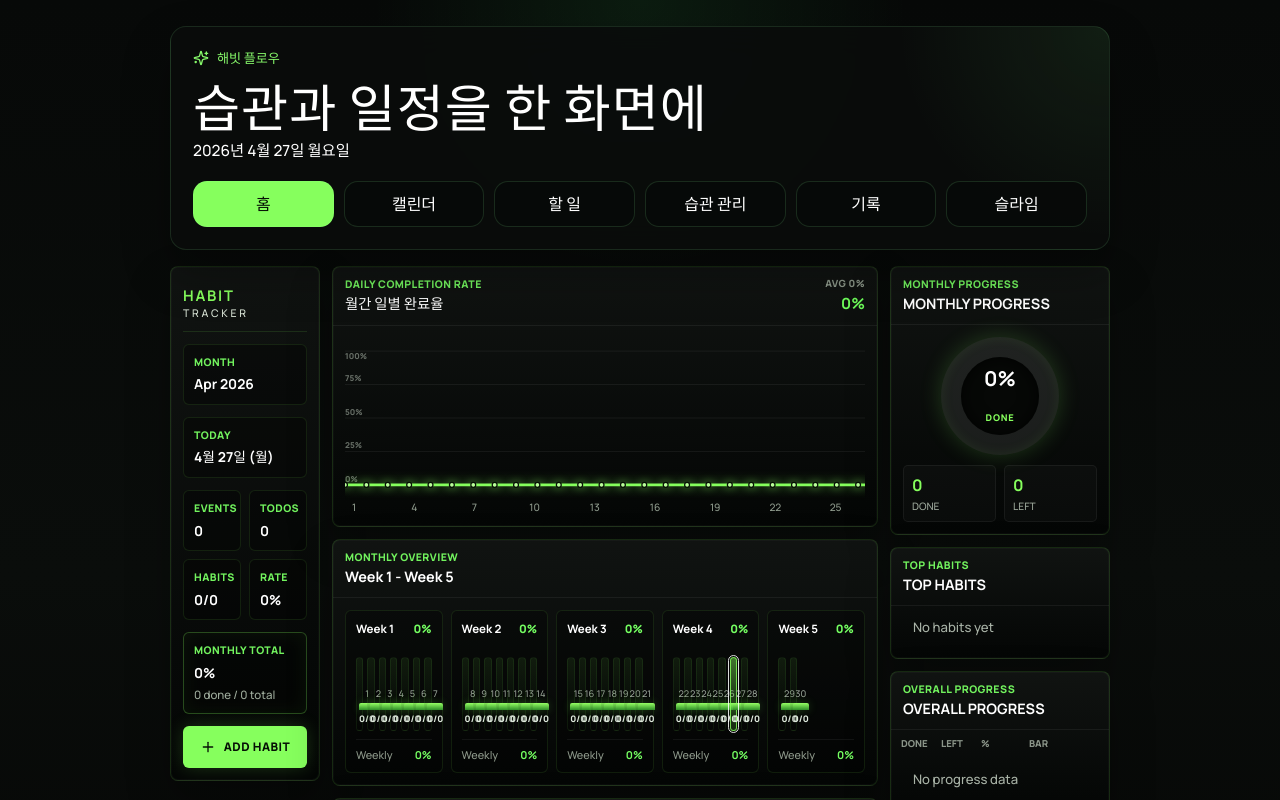
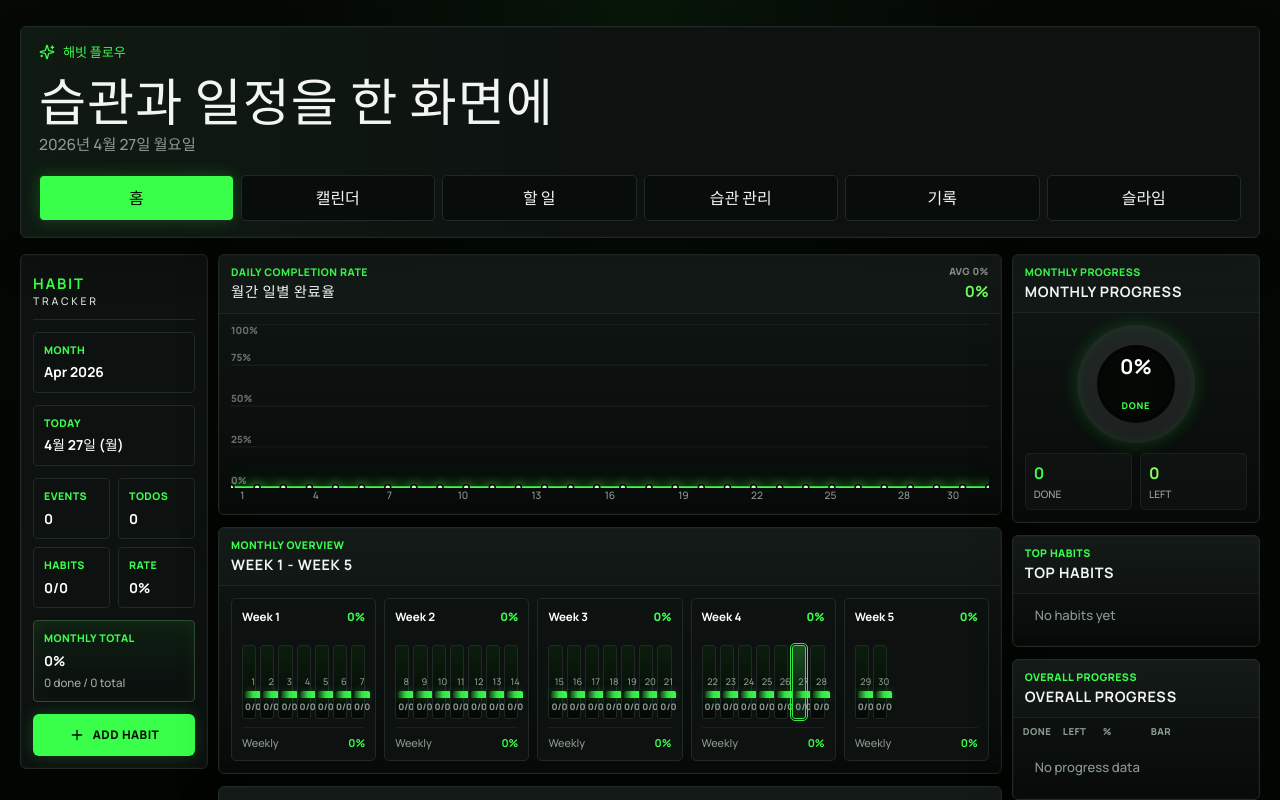
Before and after one commit to ansldk614-rgb/habit-flow, a React (Vite) app: page / in a window 1280 px wide. Shown: the top 800 px of the page. Built offline with nearby package versions, Linux system fonts and the light colour scheme.

Commit message:
Improve neon dashboard styling

```diff
--- a/src/styles.css
+++ b/src/styles.css
@@ -3636,3 +3636,440 @@ textarea {
     max-height: calc(92vh - 78px);
   }
 }
+
+/* Neon dashboard design pass */
+:root {
+  --bg: #050805;
+  --panel: #0d1110;
+  --panel-alt: #111816;
+  --border: #1f2a24;
+  --border-strong: #2f4a38;
+  --text-primary: #f2f5f2;
+  --text-secondary: #8b9a8f;
+  --neon-green: #39ff4a;
+  --green-soft: #32e342;
+  --dark-green: #123d1a;
+  --red: #ff4d3d;
+  --yellow: #f5c542;
+}
+
+body {
+  background:
+    radial-gradient(circle at 50% 0%, rgba(57, 255, 74, 0.055), transparent 30%),
+    linear-gradient(180deg, var(--bg), #030503 100%);
+  color: var(--text-primary);
+}
+
+.app-shell {
+  width: min(100%, 1440px);
+}
+
+.hero-panel,
+.panel,
+.mini-panel,
+.dash-panel,
+.habit-modal,
+.week-detail-modal {
+  border-color: var(--border);
+  border-radius: 6px;
+  background: linear-gradient(180deg, rgba(17, 24, 22, 0.96), rgba(7, 10, 8, 0.98));
+  box-shadow:
+    inset 0 0 0 1px rgba(255, 255, 255, 0.018),
+    0 18px 42px rgba(0, 0, 0, 0.26);
+}
+
+.dash-panel:hover,
+.panel:hover,
+.mini-panel:hover {
+  border-color: var(--border-strong);
+}
+
+.hero-panel {
+  padding: 16px 18px;
+  background:
+    linear-gradient(90deg, rgba(57, 255, 74, 0.04), transparent 52%),
+    var(--panel);
+}
+
+.eyebrow,
+.section-kicker,
+.dash-label,
+.tracker-brand strong,
+.month-week-card__head span,
+.month-week-card__foot strong,
+.daily-week-label,
+.top-habit-row b,
+.good {
+  color: var(--neon-green);
+}
+
+.hero-copy h1,
+.dash-panel__head strong,
+.section-header h2,
+.progress-copy strong,
+.schedule-head strong,
+.summary-item strong,
+.empty-card p,
+.habit-modal__head h2,
+.week-detail-modal h2 {
+  color: var(--text-primary);
+}
+
+.hero-date,
+.dashboard-home__meta,
+.muted-copy,
+.ring-meta,
+.modal-field span,
+.modal-toggle span,
+.month-day-cell__date,
+.month-day-cell small,
+.daily-date-head span,
+.dashboard-chart__axis-label,
+.dashboard-chart__labels,
+.top-habit-rank,
+.dashboard-empty {
+  color: var(--text-secondary);
+}
+
+.tabs-bar {
+  gap: 7px;
+}
+
+.tab-chip,
+.secondary-button,
+.modal-cancel-button,
+.calendar-nav-button {
+  border-color: var(--border);
+  border-radius: 5px;
+  background: #080c0a;
+  color: var(--text-primary);
+}
+
+.tab-chip:hover,
+.secondary-button:hover,
+.modal-cancel-button:hover,
+.calendar-nav-button:hover {
+  border-color: var(--border-strong);
+  background: var(--panel-alt);
+}
+
+.tab-chip--active,
+.primary-button,
+.modal-save-button,
+.dashboard-add-habit-button,
+.quick-add-button,
+.day-chip--active {
+  background: var(--neon-green);
+  color: #031003;
+  box-shadow: 0 0 16px rgba(57, 255, 74, 0.2);
+}
+
+.monthly-dashboard {
+  gap: 10px;
+}
+
+.dash-panel__head,
+.stat-panel__head,
+.dense-panel__header {
+  border-bottom-color: rgba(242, 245, 242, 0.06);
+  background: rgba(255, 255, 255, 0.012);
+}
+
+.dash-panel__head strong,
+.stat-panel__head strong,
+.dense-panel__header strong {
+  letter-spacing: 0.045em;
+  text-transform: uppercase;
+}
+
+.left-control-panel,
+.control-block,
+.control-grid > div {
+  background: var(--panel);
+}
+
+.control-block,
+.control-grid > div {
+  border-color: var(--border);
+  border-radius: 4px;
+}
+
+.control-block--accent {
+  border-color: var(--border-strong);
+  background: linear-gradient(180deg, rgba(18, 61, 26, 0.32), rgba(0, 0, 0, 0.16));
+}
+
+.dashboard-chart__grid,
+.trend-grid-line {
+  stroke: rgba(242, 245, 242, 0.07);
+}
+
+.dashboard-chart__line,
+.trend-line {
+  stroke: var(--neon-green);
+  filter: drop-shadow(0 0 6px rgba(57, 255, 74, 0.66)) drop-shadow(0 0 14px rgba(57, 255, 74, 0.2));
+}
+
+.dashboard-chart__point {
+  fill: #c4ffc8;
+  stroke: var(--bg);
+}
+
+.month-week-card,
+.week-day-card,
+.dense-panel,
+.calendar-detail-card,
+.home-section-card,
+.habit-card,
+.overview-card,
+.event-card,
+.todo-card,
+.empty-card {
+  border-color: var(--border);
+  border-radius: 5px;
+  background: var(--panel);
+}
+
+.month-week-card:hover,
+.week-day-card:hover,
+.habit-card:hover,
+.overview-card:hover,
+.event-card:hover,
+.todo-card:hover {
+  border-color: var(--border-strong);
+}
+
+.month-day-cell {
+  border-color: var(--border);
+  border-radius: 3px;
+  background:
+    linear-gradient(180deg, rgba(57, 255, 74, var(--day-alpha, 0.06)), rgba(0, 0, 0, 0.2)),
+    #070a08;
+}
+
+.month-day-cell:hover {
+  border-color: var(--green-soft);
+  box-shadow: 0 0 12px rgba(57, 255, 74, 0.14);
+}
+
+.month-day-cell i,
+.mini-bar,
+.overall-progress-row i b,
+.row-progress span,
+.progress-bar span {
+  background: linear-gradient(90deg, var(--dark-green), var(--green-soft), var(--neon-green));
+  box-shadow: 0 0 9px rgba(57, 255, 74, 0.24);
+  transition: width 220ms ease, height 220ms ease, background 160ms ease;
+}
+
+.month-day-cell--today,
+.calendar-cell--today,
+.daily-date-head--today,
+.habit-grid-cell--today,
+.week-day-card--today {
+  outline-color: rgba(57, 255, 74, 0.92);
+  border-color: var(--green-soft);
+}
+
+.month-day-cell--selected,
+.daily-date-head--selected,
+.habit-grid-cell--selected,
+.calendar-cell--selected {
+  background:
+    radial-gradient(circle at 50% 0%, rgba(57, 255, 74, 0.22), transparent 62%),
+    rgba(18, 61, 26, 0.38);
+}
+
+.daily-habits-table--week,
+.daily-habits-table--head,
+.daily-habits-sticky,
+.daily-habit-name,
+.daily-habits-goal {
+  background: #070a08;
+}
+
+.daily-habits-table {
+  border-bottom-color: rgba(242, 245, 242, 0.055);
+}
+
+.daily-week-label,
+.daily-date-head--week-start,
+.habit-grid-cell--week-start {
+  border-left-color: var(--border-strong);
+}
+
+.habit-grid-cell {
+  border-color: rgba(31, 42, 36, 0.9);
+  border-radius: 2px;
+  background: #060806;
+}
+
+.habit-grid-cell--scheduled {
+  background: rgba(57, 255, 74, var(--cell-alpha, 0.08));
+  border-color: rgba(57, 255, 74, 0.16);
+}
+
+.habit-grid-cell--done,
+.mini-matrix__cell--done,
+.matrix-cell--done {
+  background: var(--neon-green);
+  color: #041004;
+  box-shadow: 0 0 10px rgba(57, 255, 74, 0.35);
+}
+
+.habit-grid-cell:not(:disabled):hover {
+  border-color: var(--green-soft);
+  background: rgba(57, 255, 74, 0.22);
+}
+
+.monthly-donut {
+  box-shadow:
+    0 0 18px rgba(57, 255, 74, 0.18),
+    inset 0 0 12px rgba(57, 255, 74, 0.08);
+}
+
+.monthly-donut > div,
+.week-day-ring div,
+.radial-gauge-inner,
+.day-ring__inner {
+  background: #060806;
+}
+
+.monthly-donut span,
+.monthly-donut-meta b,
+.week-day-card__head strong,
+.week-task-row--done strong,
+.week-task-row--done span {
+  color: var(--neon-green);
+}
+
+.bad,
+.week-task-row span,
+.monthly-donut-meta span:not(.is-clear):last-child b,
+.week-day-card__foot span {
+  color: var(--red);
+}
+
+.priority-pill--medium {
+  color: var(--yellow);
+}
+
+.overall-progress-table__head,
+.table-head {
+  color: var(--text-secondary);
+  letter-spacing: 0.045em;
+}
+
+.overall-progress-row,
+.top-habit-row,
+.week-task-row {
+  border-color: rgba(242, 245, 242, 0.055);
+}
+
+.overall-progress-row--complete,
+.top-habit-row--best {
+  background: linear-gradient(90deg, rgba(57, 255, 74, 0.09), transparent);
+}
+
+.modal-overlay {
+  background: rgba(0, 0, 0, 0.78);
+  animation: modal-fade-in 140ms ease-out;
+}
+
+.habit-modal,
+.week-detail-modal {
+  background: #080b09;
+  animation: modal-rise-in 160ms ease-out;
+}
+
+.modal-field input,
+.modal-field select,
+.modal-toggle,
+.memo-input,
+.field input,
+.field textarea,
+.field select,
+.compact-field input,
+.quick-field input,
+.bulk-input {
+  border-color: var(--border);
+  border-radius: 4px;
+  background: #101512;
+  color: var(--text-primary);
+}
+
+.modal-field input:focus,
+.modal-field select:focus,
+.memo-input:focus,
+.field input:focus,
+.bulk-input:focus {
+  outline: 2px solid rgba(57, 255, 74, 0.16);
+  border-color: var(--green-soft);
+}
+
+.modal-emoji,
+.modal-cancel-button,
+.modal-icon-button {
+  border-color: var(--border);
+  background: #101512;
+}
+
+.modal-emoji--active,
+.modal-color--active {
+  border-color: var(--neon-green);
+  box-shadow: 0 0 12px rgba(57, 255, 74, 0.2);
+}
+
+button,
+.month-day-cell,
+.habit-grid-cell,
+.top-habit-row,
+.overall-progress-row,
+.week-task-row,
+.dash-panel {
+  transition:
+    border-color 150ms ease,
+    background 150ms ease,
+    box-shadow 150ms ease,
+    color 150ms ease,
+    transform 150ms ease;
+}
+
+@keyframes modal-fade-in {
+  from {
+    opacity: 0;
+  }
+  to {
+    opacity: 1;
+  }
+}
+
+@keyframes modal-rise-in {
+  from {
+    opacity: 0;
+    transform: translateY(8px) scale(0.99);
+  }
+  to {
+    opacity: 1;
+    transform: translateY(0) scale(1);
+  }
+}
+
+@media (max-width: 680px) {
+  .app-shell {
+    padding-inline: 10px;
+  }
+
+  .hero-panel {
+    padding: 14px;
+  }
+
+  .dash-panel__head {
+    min-height: 40px;
+    padding: 9px 10px;
+  }
+
+  .monthly-dashboard {
+    gap: 9px;
+  }
+}
```
